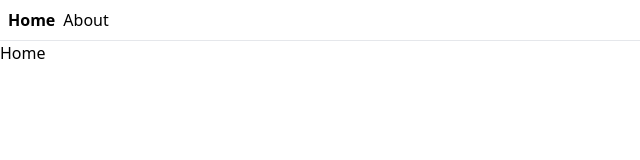
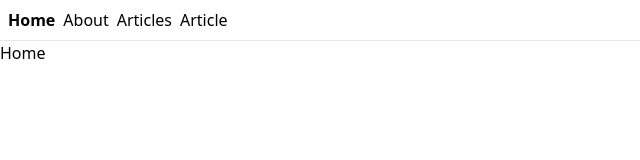
Before and after one commit to tiavina-mika/vite-template, a React (Vite) app: page / in a window 1280 px wide. Shown: the top 160 px of the page, without its empty margins (0-640 px from the left). Built offline with nearby package versions, Linux system fonts and the light colour scheme.

Commit message:
add nested routes

```diff
--- a/src/Routes.tsx
+++ b/src/Routes.tsx
@@ -1,38 +1,74 @@
 import Home from "./pages/Home";
 import About from "./pages/About";
 import Layout from "./pages/Layout";
+import ArticlesLayout from "./pages/articles/ArticlesLayout";
+import Articles from "./pages/articles/Articles";
+import Article from "./pages/articles/Article";
 import {
   createRouter,
   createRootRoute,
   createRoute,
 } from "@tanstack/react-router";
 
-const rootRoute = createRootRoute({
+const layout = createRootRoute({
   component: Layout,
+});
+
+const articleLayout = createRoute({
+  getParentRoute: () => layout,
+  component: ArticlesLayout,
+  path: "/articles",
 });
 
 const routes = [
   {
-    layout: rootRoute,
+    layout: layout,
     path: "/",
     component: Home,
   },
   {
-    layout: rootRoute,
+    layout: layout,
     path: "/about",
     component: About,
+  },
+  {
+    layout: articleLayout,
+    children: [
+      {
+        layout: articleLayout,
+        path: "/",
+        component: Articles,
+      },
+      {
+        layout: articleLayout,
+        path: "$id",
+        component: Article,
+      },
+    ],
   },
 ];
 
 const paths = routes.map((route) => {
+  if (route.children && route.children.length > 0) {
+    return route.layout.addChildren(
+      route.children.map((child) =>
+        createRoute({
+          getParentRoute: () => child.layout,
+          path: child.path,
+          component: child.component,
+        }),
+      ),
+    );
+  }
+
   return createRoute({
     getParentRoute: () => route.layout,
-    path: route.path,
+    path: route.path as string,
     component: route.component,
   });
 });
 
-const routeTree = rootRoute.addChildren(paths);
+const routeTree = layout.addChildren(paths);
 
 const router = createRouter({ routeTree, defaultPreload: "intent" });
 export default router;
--- a/src/pages/Layout.tsx
+++ b/src/pages/Layout.tsx
@@ -1,8 +1,5 @@
 import React from "react";
-import {
-  Outlet,
-  Link,
-} from "@tanstack/react-router";
+import { Outlet, Link } from "@tanstack/react-router";
 import { TanStackRouterDevtools } from "@tanstack/router-devtools";
 
 const Layout = () => {
@@ -15,12 +12,22 @@ const Layout = () => {
         <Link to="/about" className="[&.active]:font-bold">
           About
         </Link>
+        <Link to="/articles" className="[&.active]:font-bold">
+          Articles
+        </Link>
+        <Link
+          to="/articles/$id"
+          params={{ id: 3 }}
+          className="[&.active]:font-bold"
+        >
+          Article
+        </Link>
       </div>
       <hr />
       <Outlet />
       <TanStackRouterDevtools />
     </>
-      )
-}
+  );
+};
 
 export default Layout;
--- /dev/null
+++ b/src/pages/articles/Article.tsx
@@ -0,0 +1,9 @@
+import { useParams } from "@tanstack/react-router";
+import React from "react";
+
+const Article = () => {
+    const { id } = useParams({ strict: false })
+  return <div>Article preview {id}</div>;
+};
+
+export default Article;
--- /dev/null
+++ b/src/pages/articles/Articles.tsx
@@ -0,0 +1,7 @@
+import React from "react";
+
+const Articles = () => {
+  return <div>Articles</div>;
+};
+
+export default Articles;
--- /dev/null
+++ b/src/pages/articles/ArticlesLayout.tsx
@@ -0,0 +1,17 @@
+import React from "react";
+import {
+  Outlet,
+  Link,
+} from "@tanstack/react-router";
+import { TanStackRouterDevtools } from "@tanstack/router-devtools";
+
+const ArticlesLayout = () => {
+    return (
+        <div>
+          <div>Articles layout</div>
+          <Outlet />
+        </div>
+      )
+}
+
+export default ArticlesLayout;
```
Lines whose indentation alone changed are shown as unchanged.
